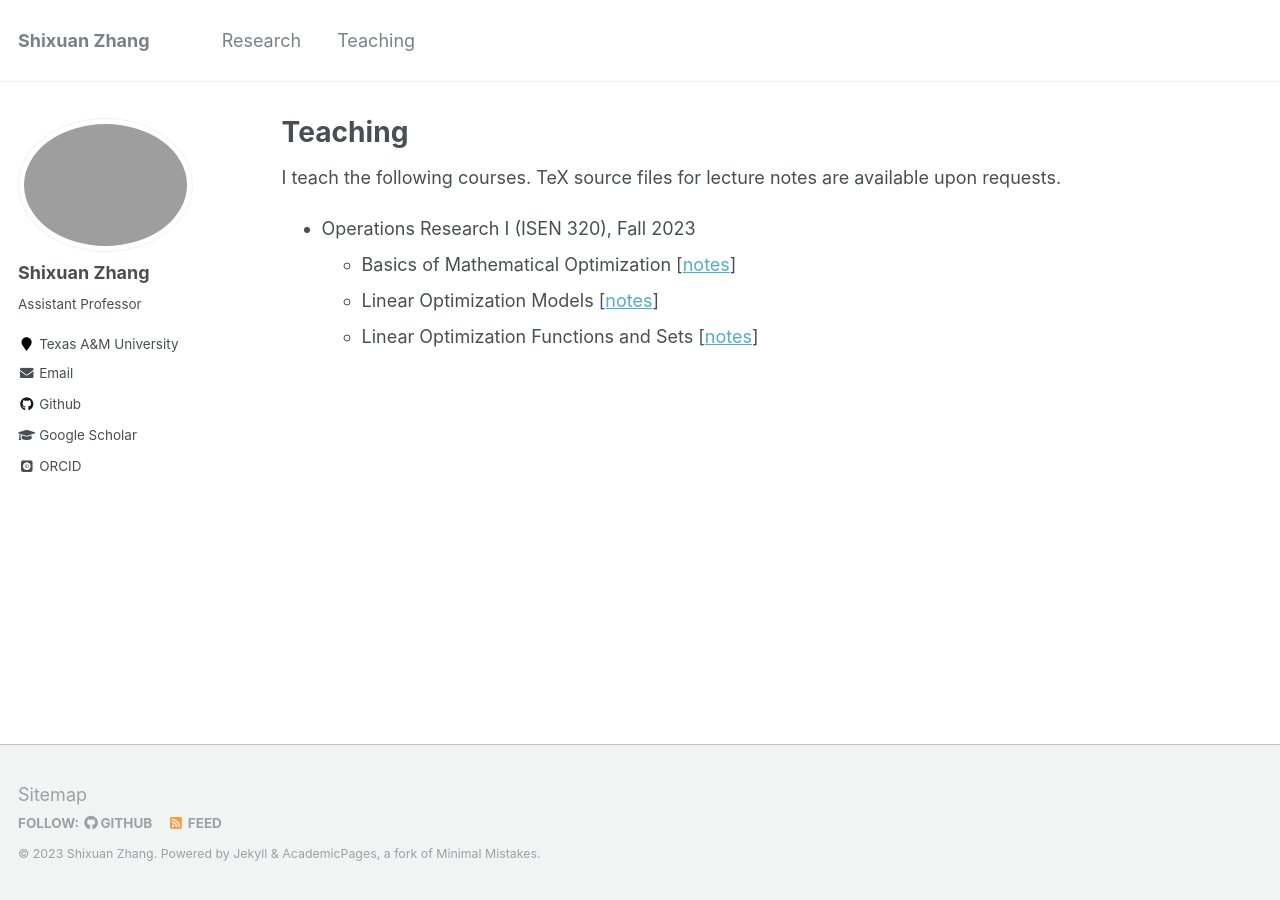
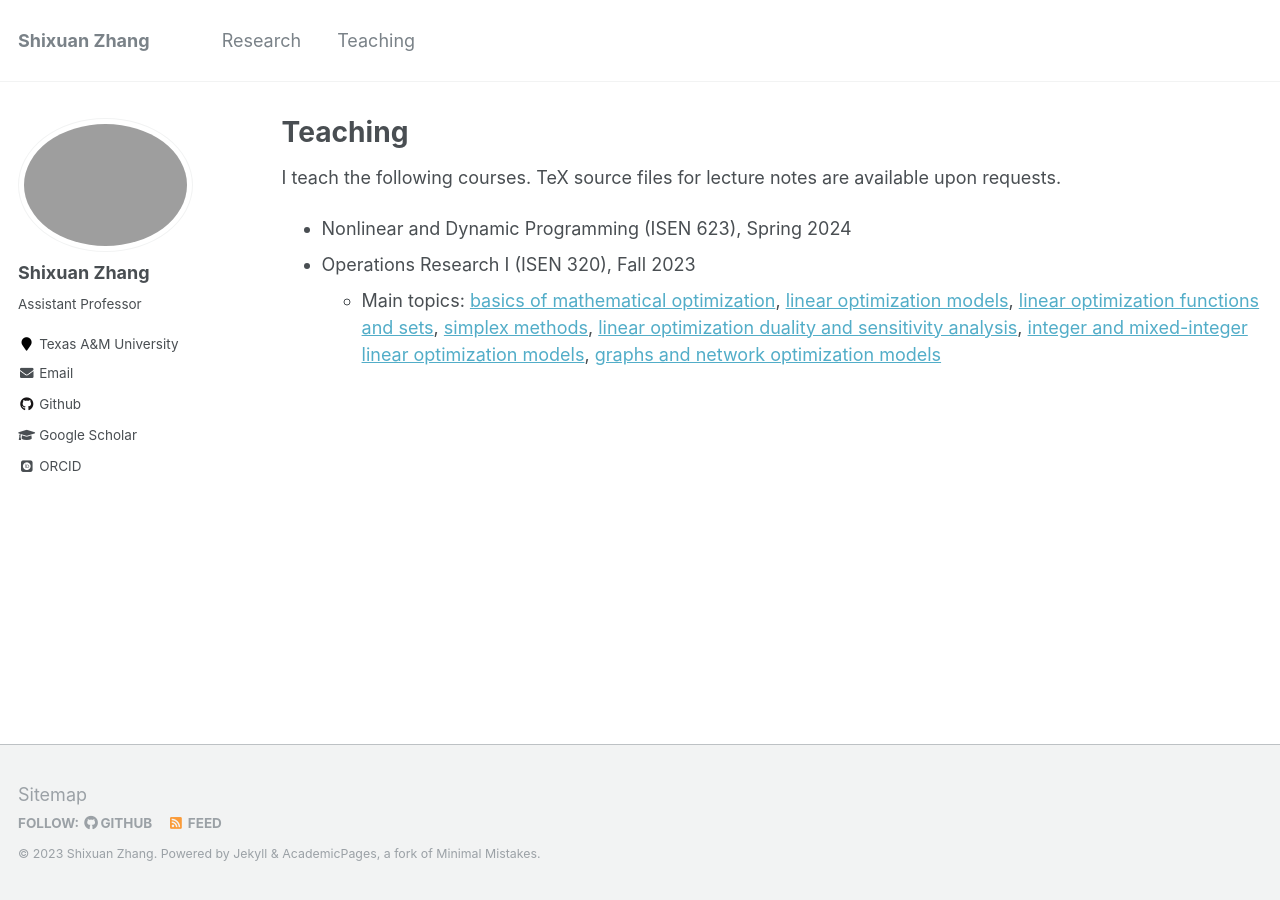
Before and after one commit to shixuan-zhang/shixuan-zhang.github.io, a Jekyll site: the page built from _pages/teaching.md, in a window 1280 px wide. Built offline with Jekyll 4.4.1, drawn with Linux system fonts in a browser that asks for light colours; some web fonts are replaced.

Commit message:
Upload 2023 Fall lecture notes

```diff
--- a/_pages/teaching.md
+++ b/_pages/teaching.md
@@ -8,7 +8,6 @@ author_profile: true
 I teach the following courses.
 TeX source files for lecture notes are available upon requests.
 
+* Nonlinear and Dynamic Programming (ISEN 623), Spring 2024
 * Operations Research I (ISEN 320), Fall 2023
-    * Basics of Mathematical Optimization [[notes](../files/Teaching/2023Fall_ISEN320/notes_basics.pdf)]
-    * Linear Optimization Models [[notes](../files/Teaching/2023Fall_ISEN320/notes_LO_models.pdf)]
-    * Linear Optimization Functions and Sets [[notes](../files/Teaching/2023Fall_ISEN320/notes_LO_sets.pdf)]
+    * Main topics: [basics of mathematical optimization](../files/Teaching/2023Fall_ISEN320/notes_basics.pdf), [linear optimization models](../files/Teaching/2023Fall_ISEN320/notes_LO_models.pdf), [linear optimization functions and sets](../files/Teaching/2023Fall_ISEN320/notes_LO_sets.pdf), [simplex methods](../files/Teaching/2023Fall_ISEN320/notes_simplex_method.pdf), [linear optimization duality and sensitivity analysis](../files/Teaching/2023Fall_ISEN320/notes_duality_sensitivity.pdf), [integer and mixed-integer linear optimization models](../files/Teaching/2023Fall_ISEN320/notes_MILO_models.pdf), [graphs and network optimization models](../files/Teaching/2023Fall_ISEN320/notes_network_optimization.pdf)
```
Also changed, not shown: 6 other files.
